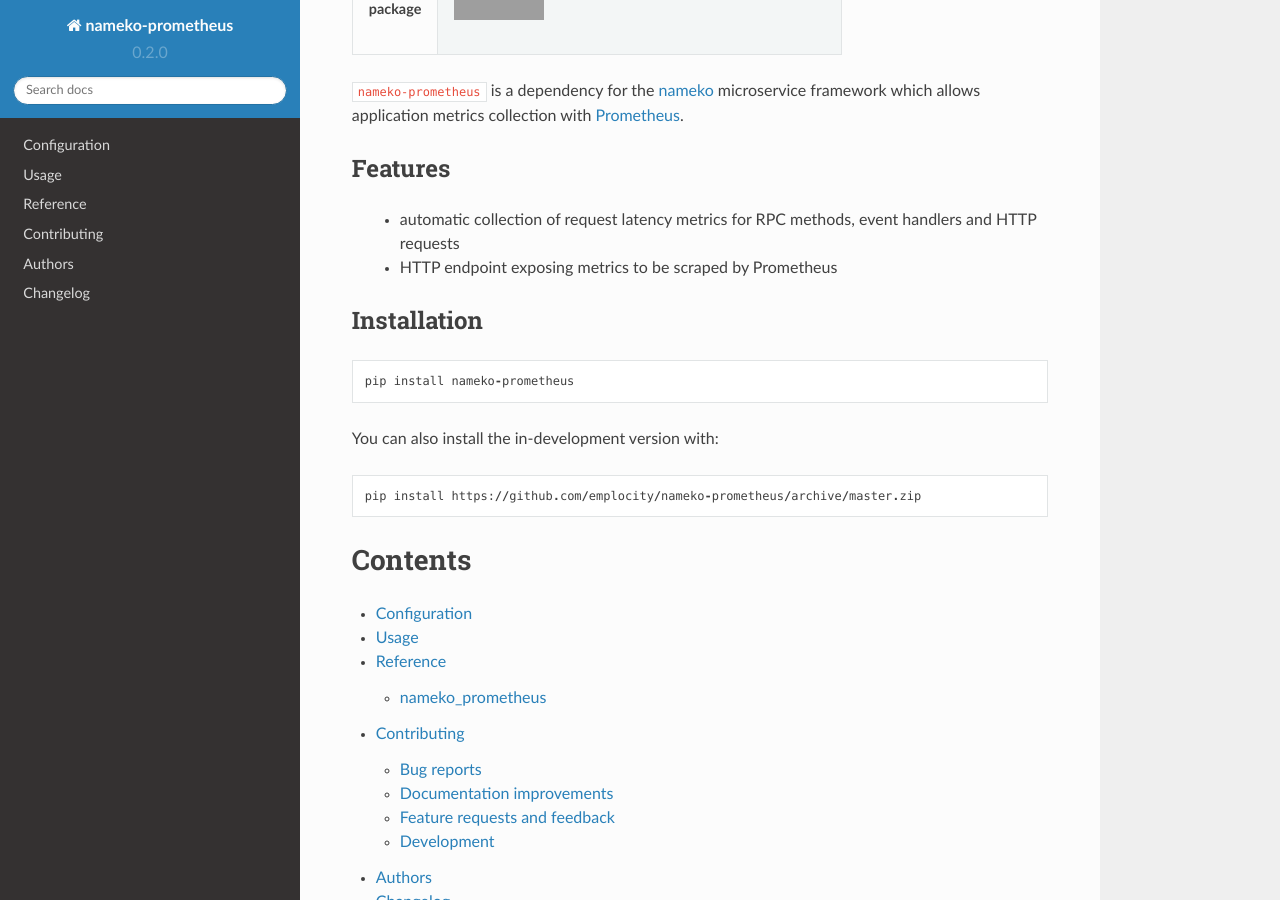
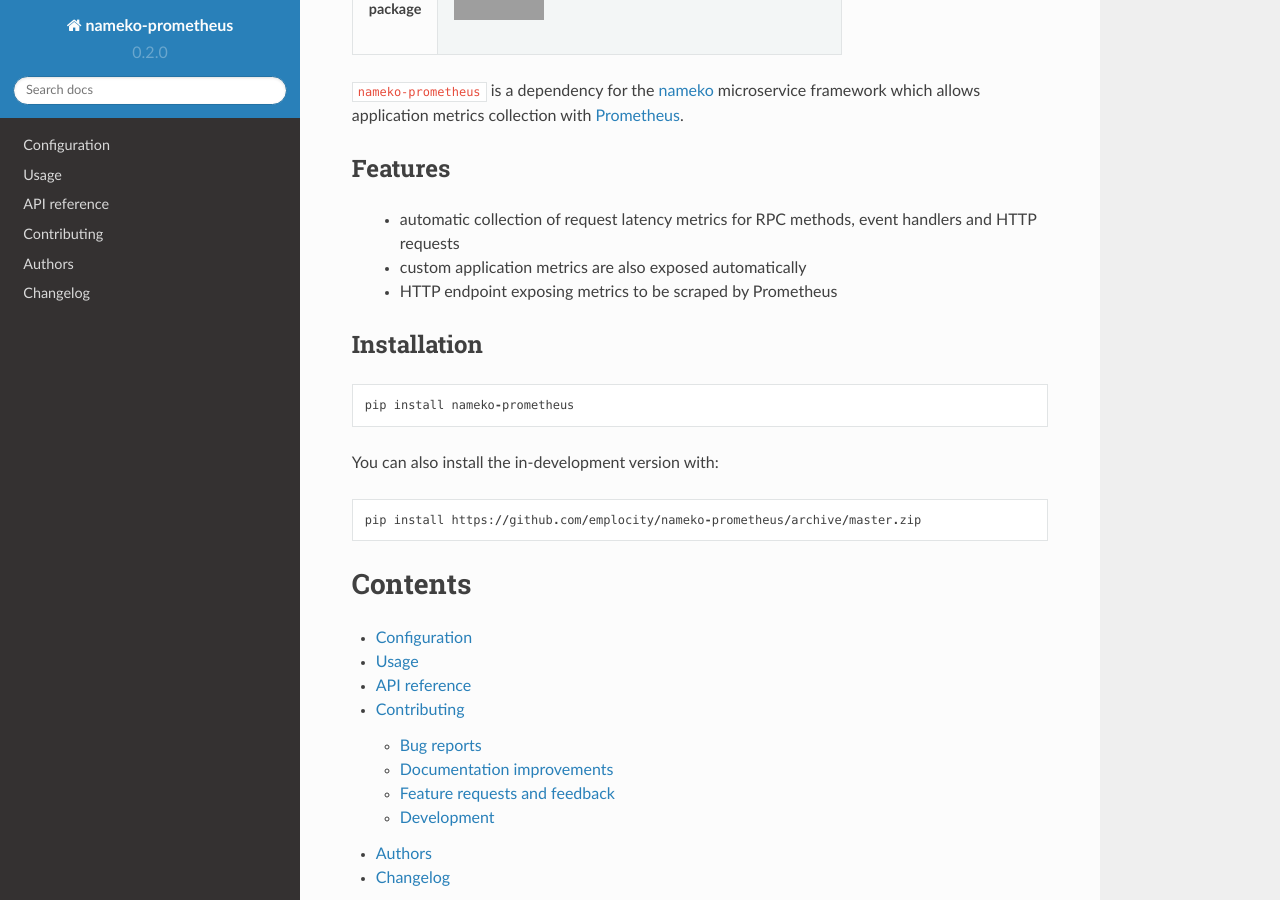
Before and after one commit to Emplocity/nameko-prometheus, a Sphinx documentation site: the page built from docs/index.rst, in a window 1280 px wide and 900 px high, scrolled down 321 px. Built offline with Sphinx 7.4.7 and the Read the Docs theme 2.0.0, drawn with Linux system fonts in a browser that asks for light colours; grey boxes are pictures that could not be loaded.

Commit message:
Remove one indirection level from API reference docs.

```diff
--- a/README.rst
+++ b/README.rst
@@ -61,6 +61,7 @@
 
  - automatic collection of request latency metrics for RPC methods, event
    handlers and HTTP requests
+ - custom application metrics are also exposed automatically
  - HTTP endpoint exposing metrics to be scraped by Prometheus
 
 Installation
--- a/docs/reference/index.rst
+++ b/docs/reference/index.rst
@@ -1,7 +1,9 @@
-Reference
-=========
+API reference
+=============
 
-.. toctree::
-    :glob:
+.. testsetup::
 
-    nameko_prometheus*
+    from nameko_prometheus import *
+
+.. automodule:: nameko_prometheus.dependencies
+    :members:
--- a/docs/reference/nameko_prometheus.rst
+++ /dev/null
@@ -1,9 +0,0 @@
-nameko_prometheus
-=================
-
-.. testsetup::
-
-    from nameko_prometheus import *
-
-.. automodule:: nameko_prometheus.dependencies
-    :members:
```
